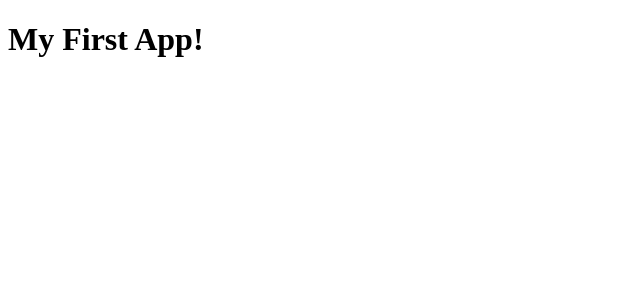
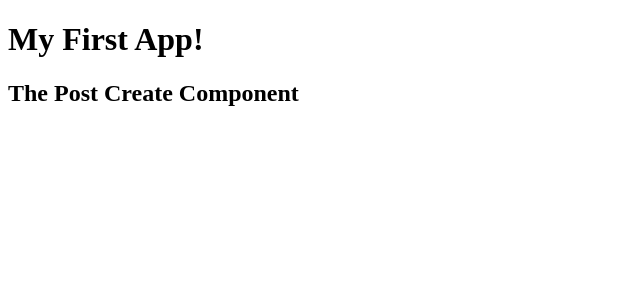
Before and after one commit to statst/blog-app-frontend, an Angular app: page / in a window 1280 px wide. Shown: the top 300 px of the page, without its empty margins (0-640 px from the left). Built offline with nearby package versions, Linux system fonts and the light colour scheme.

Commit message:
added post component

```diff
--- a/src/app/app.component.html
+++ b/src/app/app.component.html
@@ -1 +1,3 @@
 <h1>My First App!</h1>
+
+<app-post-create></app-post-create>
--- a/src/app/app.module.ts
+++ b/src/app/app.module.ts
@@ -2,10 +2,11 @@
 import { NgModule } from '@angular/core';
 
 import { AppComponent } from './app.component';
-
+import { PostCreateComponent } from './posts/post-create/post-create.component';
 @NgModule({
   declarations: [
-    AppComponent
+    AppComponent,
+    PostCreateComponent
   ],
   imports: [
     BrowserModule
--- /dev/null
+++ b/src/app/posts/post-create/post-create.component.html
@@ -0,0 +1 @@
+<h2>The Post Create Component</h2>
```
Also changed, not shown: src/app/posts/post-create/post-create.component.ts (added, +12 -0 lines).
